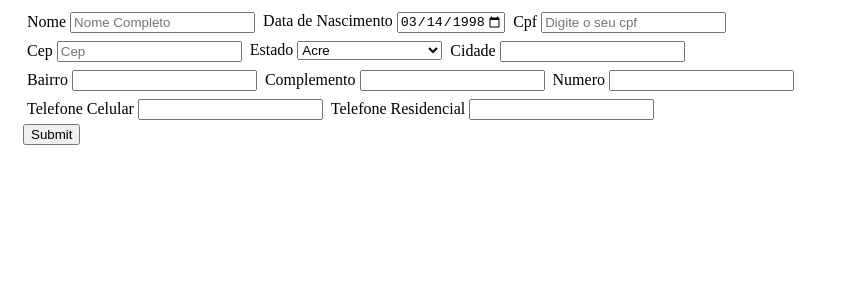
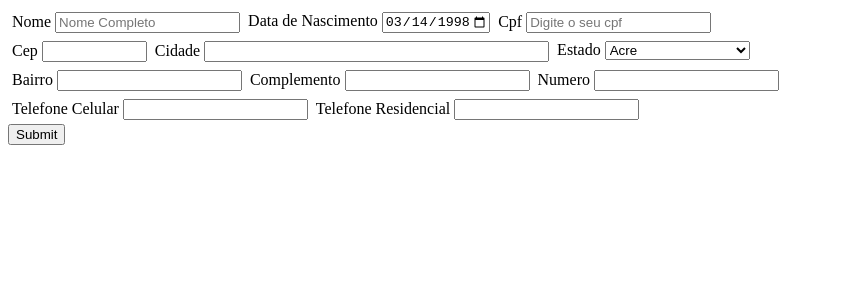
Before and after one commit to spirandeli/Formulario, a React (Create React App) app: page / in a window 1280 px wide. Shown: the top 300 px of the page, without its empty margins (0-849 px from the left). Built offline with nearby package versions, Linux system fonts and the light colour scheme.

Commit message:
Cep incompleto e useState

```diff
--- a/package.json
+++ b/package.json
@@ -6,6 +6,7 @@
     "@testing-library/jest-dom": "^4.2.4",
     "@testing-library/react": "^9.5.0",
     "@testing-library/user-event": "^7.2.1",
+    "axios": "^0.19.2",
     "react": "^16.13.1",
     "react-dom": "^16.13.1",
     "react-hook-form": "^5.7.2",
--- a/src/App.js
+++ b/src/App.js
@@ -1,64 +1,75 @@
 import React,{useState} from 'react';
-import Uf from "./Component/Cep"
+import Uf from "./Component/UF"
 import  {Container, Row, Column} from "./Component/Formulario";
 import './App.css'
+import Cep from "./Component/Cep";
+import useForm from "./Hooks/useForm";
+
 
 function App() {
+
+    const [{ values, loading }, handleChange, handleSubmit] = useForm();
+
+    const enviarContato = () => {
+        console.log(values);
+    }
+
+
     return (
-        <form>
-        <Container>
+        <form method="get" action="." onSubmit={handleSubmit(enviarContato)}>
+        <div>
+            <Container />
               <Row>
                     <Column mobile='6' tablet='12' desktop='6'>
                         <label> Nome </ label>
-                <input name = "name" className = "controle de formulário"
-                       id = "name" placeholder = "Nome Completo"/> </Column>
+                        <input onChange={handleChange} name = "name" className = "controle de formulário"
+                               id = "name" placeholder = "Nome Completo"/>
+                    </Column>
 
                     <Column mobile='6' tablet='12' desktop='6'>
                           <label> Data de Nascimento </ label>
-                  <input type="date" id="start" name="dataNascimento"
-                value="1998-03-14" min="1910-01-01" max="2005-01-01"/></Column>
+                        <input onChange={handleChange} type="date" id="start" name="dataNascimento"
+                        value="1998-03-14" min="1910-01-01" max="2005-01-01"/>
+                    </Column>
 
                   <Column mobile='6' tablet='12' desktop='6'>
                       <label> Cpf </ label>
-                  <input type="number" name = "cpf" id = "cpf" placeholder = "Digite o seu cpf"/></Column>
+                      <input onChange={handleChange} type="number" name = "cpf" id = "cpf" placeholder = "Digite o seu cpf"/>
+                  </Column>
+                  </Row>
+
+                <Row>
+                <Cep />
                 </Row>
                 <Row>
-                <Column mobile='6' tablet='12' desktop='6'>
-                    <label> Cep </ label>
-                    <input type="number" name = "cep"
-                           id = "cep" placeholder = "Cep"/> </Column>
-                <Column mobile='6' tablet='12' desktop='6'>
-                    <label> Estado </ label>
-                    <Uf /></Column>
 
                     <Column mobile='6' tablet='12' desktop='6'>
-                    <label> Cidade </ label>
-                    <input name = "cidade" id = "cidade" /></Column>
-            </Row>
-            <Row>
-                <Column mobile='6' tablet='12' desktop='6'>
                         <label> Bairro </ label>
-                    <input name = "bairro" id = "bairro" /> </Column>
+                        <input onChange={handleChange} name = "bairro" id = "bairro" />
+                    </Column>
+
 
                     <Column mobile='6' tablet='12' desktop='6'>
                         <label> Complemento </ label>
-                    <input id="complemento" name="complemento"/></Column>
+                        <input onChange={handleChange} id="complemento" name="complemento"/>
+                    </Column>
 
                         <Column mobile='6' tablet='12' desktop='6'>
                             <label> Numero </ label>
-                    <input type="number" name = "numero" id = "numero"/></Column>
+                            <input onChange={handleChange} type="number" name = "numero" id = "numero"/>
+                        </Column>
                 </Row>
                 <Row>
                     <Column mobile='6' tablet='12' desktop='6'>
                         <label> Telefone Celular </ label>
-                    <input type="number" name = "numeroCelular" id = "numeroCelular"/></Column>
+                        <input onChange={handleChange} type="number" name = "numeroCelular" id = "numeroCelular"/></Column>
 
                     <Column mobile='6' tablet='12' desktop='6'>
                         <label> Telefone Residencial </ label>
-                    <input type="number" name = "numeroResidencial" id = "numeroResidencial"/></Column>
+                        <input onChange={handleChange} type="number" name = "numeroResidencial" id = "numeroResidencial"/></Column>
                 </Row>
                 <input type="submit" name="Enviar"/>
-        </Container>
+        </div>
         </form>
   );
 }
--- a/src/Component/Cep/index.js
+++ b/src/Component/Cep/index.js
@@ -1,38 +1,94 @@
 import React from "react";
+import Axios from "axios";
+import {Column, Row} from "../Formulario";
+import Uf from "../UF";
 
-function Uf ()  {
-    return (
-    <select id="estado" name="estado">
-        <option value="AC">Acre</option>
-        <option value="AL">Alagoas</option>
-        <option value="AP">Amapá</option>
-        <option value="AM">Amazonas</option>
-        <option value="BA">Bahia</option>
-        <option value="CE">Ceará</option>
-        <option value="DF">Distrito Federal</option>
-        <option value="ES">Espírito Santo</option>
-        <option value="GO">Goiás</option>
-        <option value="MA">Maranhão</option>
-        <option value="MT">Mato Grosso</option>
-        <option value="MS">Mato Grosso do Sul</option>
-        <option value="MG">Minas Gerais</option>
-        <option value="PA">Pará</option>
-        <option value="PB">Paraíba</option>
-        <option value="PR">Paraná</option>
-        <option value="PE">Pernambuco</option>
-        <option value="PI">Piauí</option>
-        <option value="RJ">Rio de Janeiro</option>
-        <option value="RN">Rio Grande do Norte</option>
-        <option value="RS">Rio Grande do Sul</option>
-        <option value="RO">Rondônia</option>
-        <option value="RR">Roraima</option>
-        <option value="SC">Santa Catarina</option>
-        <option value="SP">São Paulo</option>
-        <option value="SE">Sergipe</option>
-        <option value="TO">Tocantins</option>
-        <option value="EX">Estrangeiro</option>
-    </select>
-    )
+function Cep () {
+
+    function limpa_formulário_cep() {
+        //Limpa valores do formulário de cep.
+        document.getElementById('rua').value=("");
+        document.getElementById('bairro').value=("");
+        document.getElementById('cidade').value=("");
+        document.getElementById('uf').value=("");
+        document.getElementById('ibge').value=("");
+    }
+
+    function meu_callback(conteudo) {
+        if (!("erro" in conteudo)) {
+            //Atualiza os campos com os valores.
+            document.getElementById('rua').value=(conteudo.logradouro);
+            document.getElementById('bairro').value=(conteudo.bairro);
+            document.getElementById('cidade').value=(conteudo.localidade);
+            document.getElementById('uf').value=(conteudo.uf);
+            document.getElementById('ibge').value=(conteudo.ibge);
+        } //end if.
+        else {
+            //CEP não Encontrado.
+            limpa_formulário_cep();
+            alert("CEP não encontrado.");
+        }
+    }
+
+    function pesquisacep(valor) {
+
+        //Nova variável "cep" somente com dígitos.
+        var cep = valor.replace(/\D/g, '');
+
+        //Verifica se campo cep possui valor informado.
+        if (cep != "") {
+
+            //Expressão regular para validar o CEP.
+            var validacep = /^[0-9]{8}$/;
+
+            //Valida o formato do CEP.
+            if(validacep.test(cep)) {
+
+                //Preenche os campos com "..." enquanto consulta webservice.
+                document.getElementById('rua').value="...";
+                document.getElementById('bairro').value="...";
+                document.getElementById('cidade').value="...";
+                document.getElementById('uf').value="...";
+                document.getElementById('ibge').value="...";
+
+                //Cria um elemento javascript.
+                var script = document.createElement('script');
+
+                //Sincroniza com o callback.
+                script.src = 'https://viacep.com.br/ws/'+ cep + '/json/?callback=meu_callback';
+
+                //Insere script no documento e carrega o conteúdo.
+                document.body.appendChild(script);
+
+            } //end if.
+            else {
+                //cep é inválido.
+                limpa_formulário_cep();
+                alert("Formato de CEP inválido.");
+            }
+        } //end if.
+        else {
+            //cep sem valor, limpa formulário.
+            limpa_formulário_cep();
+        }
+    };
+
+    return(
+        <form method="get" action=".">
+
+            <Column>
+            <label>Cep </label>
+                <input name="cep" type="text" id="cep" value="" size="10" maxLength="9"
+                       onBlur="pesquisacep(this.value);"/>
+            </Column>
+            <Column>
+            <label> Cidade </label>
+                <input name="cidade" type="text" id="cidade" size="40"/>
+            </Column>
+            <Column>
+                <label>Estado </label>
+                <Uf/> </Column>
+        </form>)
 }
 
-export default Uf;
+export default Cep;
--- /dev/null
+++ b/src/Component/UF/index.js
@@ -0,0 +1,38 @@
+import React from "react";
+
+function Uf ()  {
+    return (
+    <select id="uf" name="uf">
+        <option value="AC">Acre</option>
+        <option value="AL">Alagoas</option>
+        <option value="AP">Amapá</option>
+        <option value="AM">Amazonas</option>
+        <option value="BA">Bahia</option>
+        <option value="CE">Ceará</option>
+        <option value="DF">Distrito Federal</option>
+        <option value="ES">Espírito Santo</option>
+        <option value="GO">Goiás</option>
+        <option value="MA">Maranhão</option>
+        <option value="MT">Mato Grosso</option>
+        <option value="MS">Mato Grosso do Sul</option>
+        <option value="MG">Minas Gerais</option>
+        <option value="PA">Pará</option>
+        <option value="PB">Paraíba</option>
+        <option value="PR">Paraná</option>
+        <option value="PE">Pernambuco</option>
+        <option value="PI">Piauí</option>
+        <option value="RJ">Rio de Janeiro</option>
+        <option value="RN">Rio Grande do Norte</option>
+        <option value="RS">Rio Grande do Sul</option>
+        <option value="RO">Rondônia</option>
+        <option value="RR">Roraima</option>
+        <option value="SC">Santa Catarina</option>
+        <option value="SP">São Paulo</option>
+        <option value="SE">Sergipe</option>
+        <option value="TO">Tocantins</option>
+        <option value="EX">Estrangeiro</option>
+    </select>
+    )
+}
+
+export default Uf;
--- /dev/null
+++ b/src/Hooks/useForm.js
@@ -0,0 +1,23 @@
+import { useState } from "react";
+
+const useForm = (callback) => {
+    const [values, setValues] = useState({ });
+    const [loading, setLoading] = useState(false);
+
+    const handleChange = (event) => {
+        const auxValues = { ...values };
+        auxValues[event.target.name] = event.target.value;
+        setValues(auxValues);
+    };
+
+    const handleSubmit = callback => event => {
+        event.preventDefault();
+        setLoading(true);
+        callback();
+        setLoading(false);
+    };
+    return [{ values, loading }, handleChange, handleSubmit];
+};
+
+
+export default useForm;
```
Also changed, not shown: 1 other file (tests, documents, lock files or other folders). Lines whose indentation alone changed are shown as unchanged.
